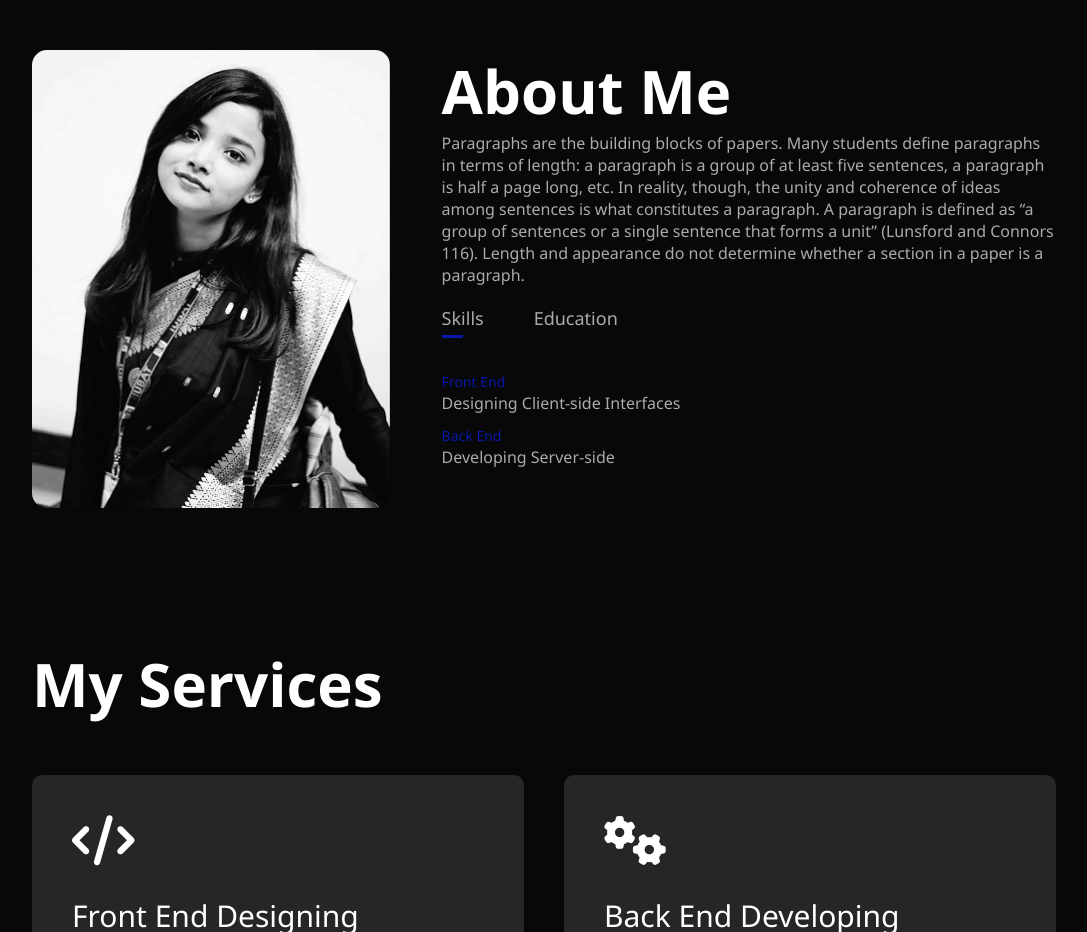
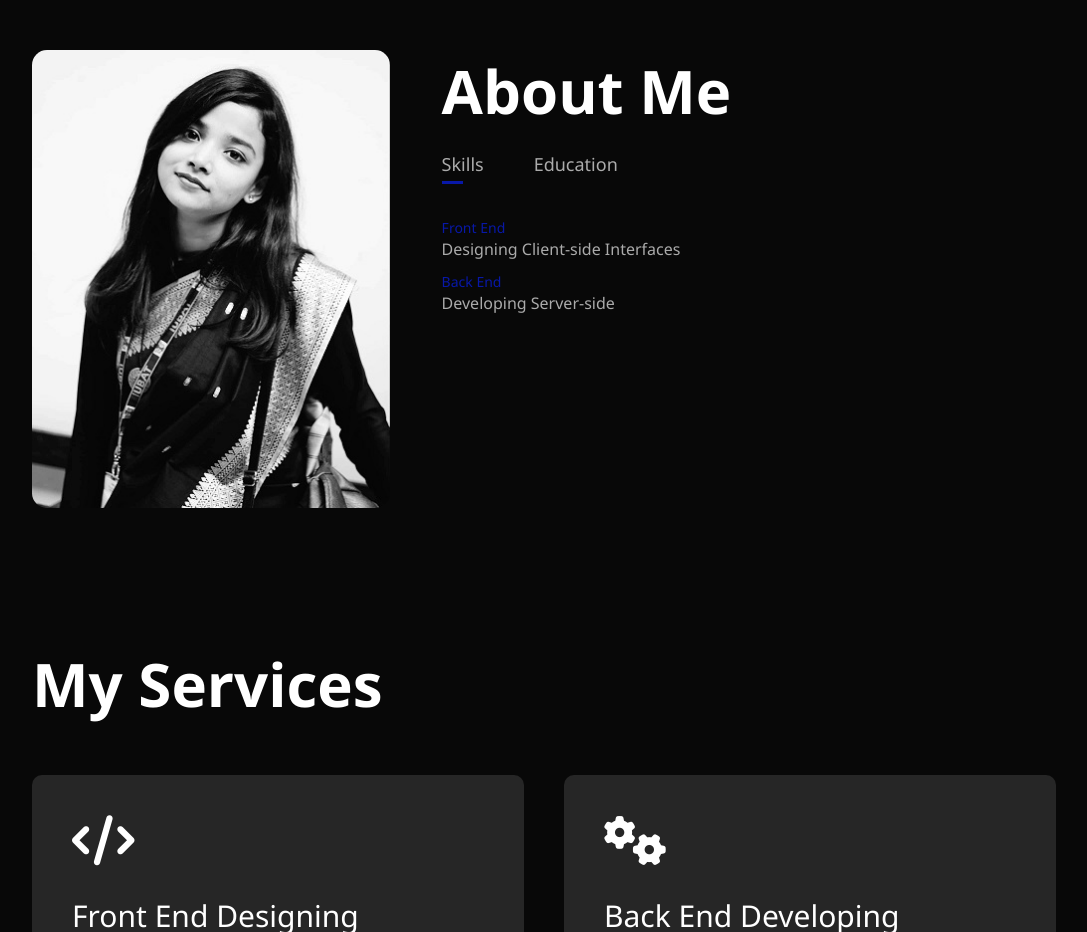
Before and after one commit to Afsana-Trisha/afsana-trisha.github.io, a plain HTML site: page index.html in a window 1280 px wide. Shown: the part 840-1772 px from the top of the page, without its empty margins (96-1183 px from the left). Drawn offline with Linux system fonts and the light colour scheme.

Commit message:
Update index.html

```diff
--- a/index.html
+++ b/index.html
@@ -41,12 +41,7 @@
             </div>
             <div class="about-col-2">
                 <h1 class="sub-title">About Me</h1>
-                <p>Paragraphs are the building blocks of papers. Many students define paragraphs in terms of length:
-                    a paragraph is a group of at least five sentences, a paragraph is half a page long, etc. In reality, though,
-                    the unity and coherence of ideas among sentences is what constitutes a paragraph.
-                     A paragraph is defined as “a group of sentences or a single sentence that forms a unit”
-                     (Lunsford and Connors 116). Length and appearance do not determine whether a section in
-                     a paper is a paragraph.</p>
+                <p></p>
                     <div class="tab-titles">
                         <p class="tab-links active-link" onclick="opentab('skills')">Skills</p>
                         <p class="tab-links"  onclick="opentab('education')">Education</p>
```
